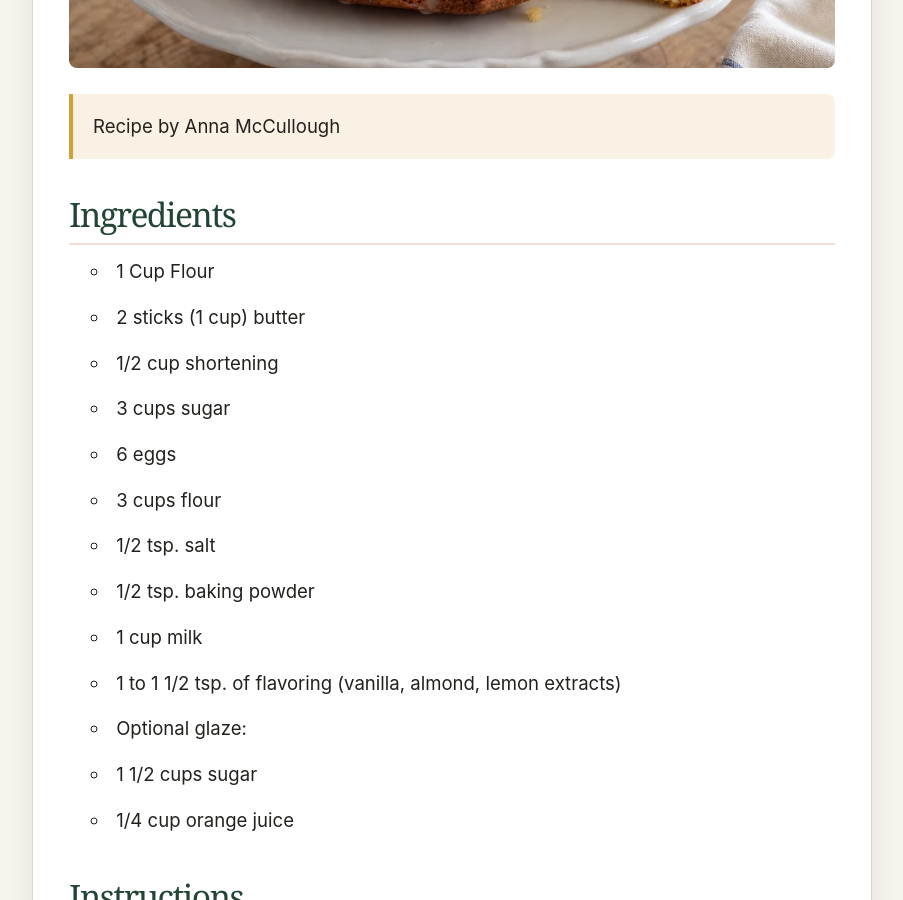
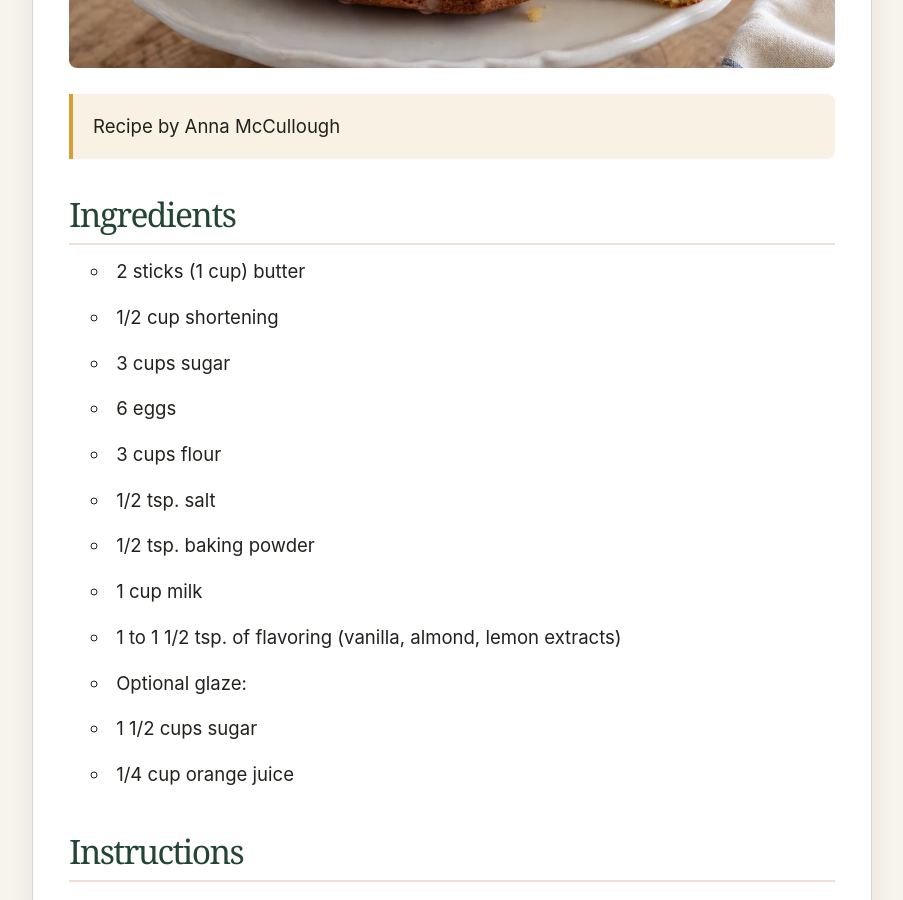
Before and after one commit to blackary/recipes, a Jekyll site: the page built from _recipes/bundt-pan-pound-cake.md, in a window 1280 px wide and 900 px high, scrolled down 750 px. Shown: the whole window, without its empty margins (188-1091 px from the left). Built offline with Jekyll 4.4.1, drawn with Linux system fonts in a browser that asks for light colours; a script that is not in the unit is left out; comment, search, counter and statistics services are not loaded.

Commit message:
Fix recipe transcription errors

```diff
--- a/_recipes/bundt-pan-pound-cake.md
+++ b/_recipes/bundt-pan-pound-cake.md
@@ -3,7 +3,6 @@ layout: recipe
 title: "Bundt Pan Pound Cake"
 photo: assets/images/recipes/bundt-pan-pound-cake.webp
 ingredients:
-  - "1 Cup Flour"
   - "2 sticks (1 cup) butter"
   - "1/2 cup shortening"
   - "3 cups sugar"
```
